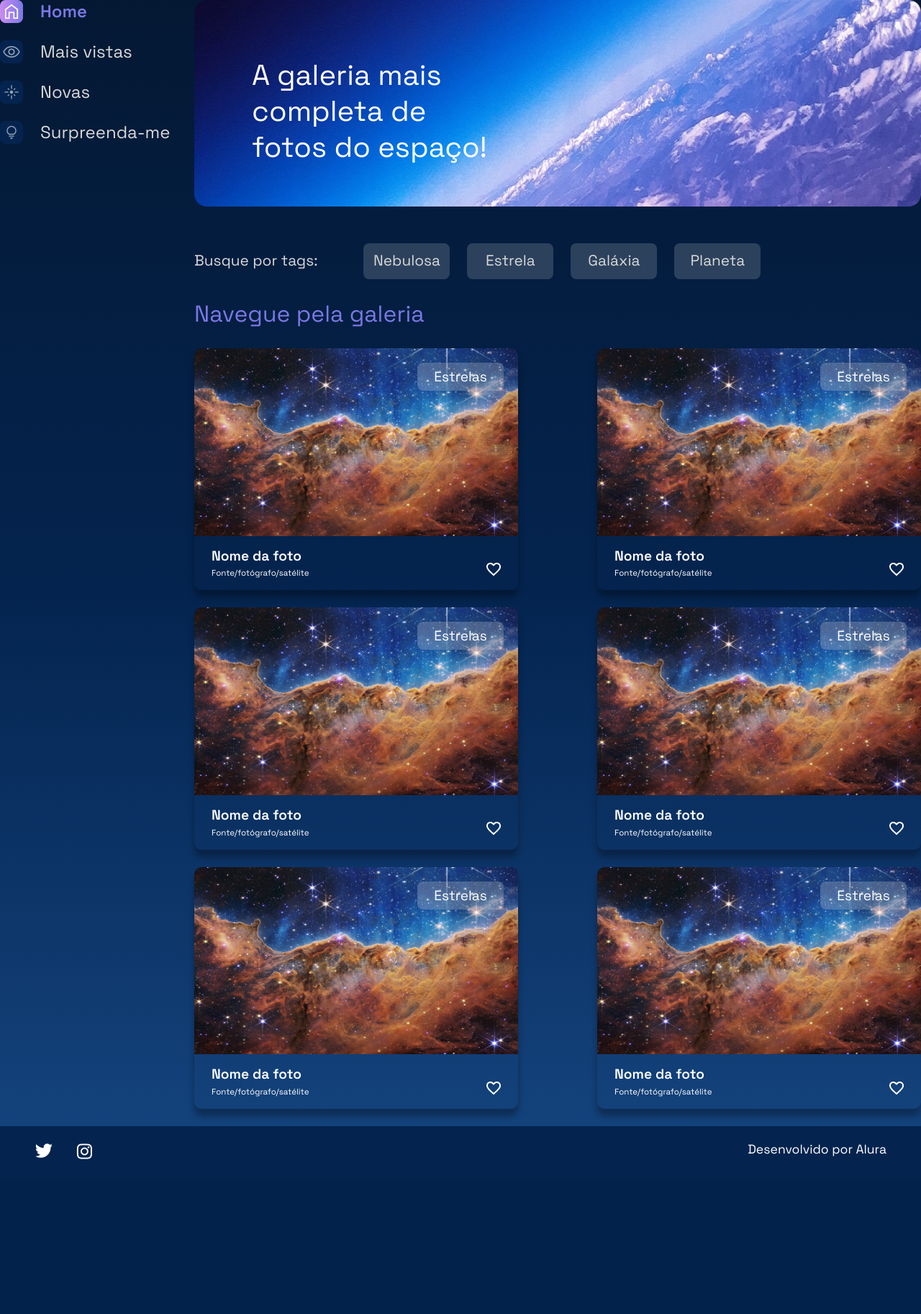
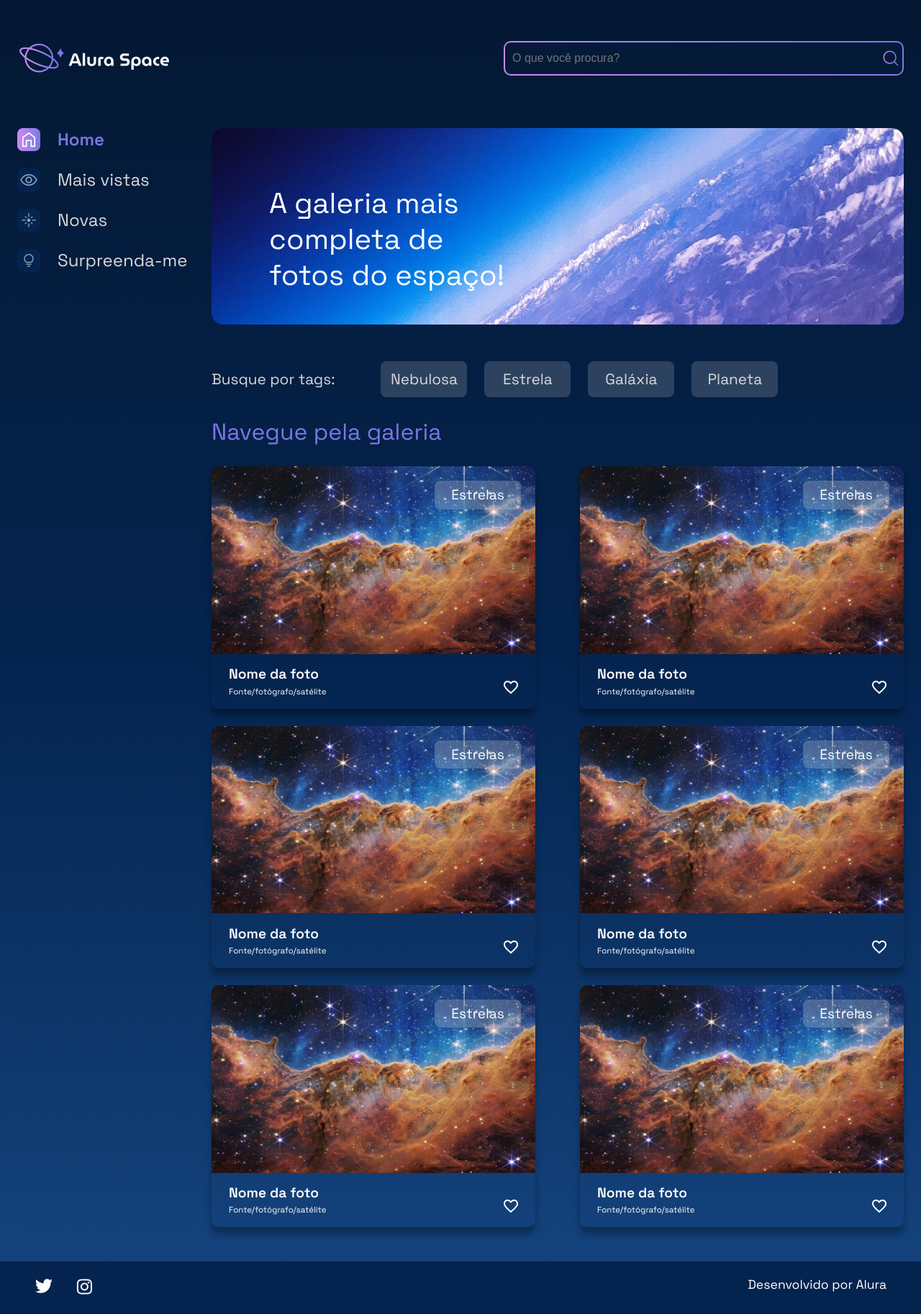
Before and after one commit to Hamilton-HDC/Alura_space, a Django app: page / in a window 1280 px wide. Shown: the whole page at 72% size. Before the commit the page ends 1611 px from the top, so only its background shows below. Run offline with Django 5.2, Linux system fonts and the light colour scheme.

Commit message:
Vontando parte do body

```diff
--- a/templates/galeria/index.html
+++ b/templates/galeria/index.html
@@ -1,7 +1,17 @@
 {% extends 'galeria/base.html' %}
 {% load static %}
 {% block content %}
-
+<body>
+   <div class="pagina-inicial">
+      <header class="cabecalho">
+         <img src="{% static '/assets/logo/Logo(2).png'%}" alt="Logo da Alura Space" />
+         <div class="cabecalho__busca">
+            <div class="busca__fundo">
+               <input class="busca__input" type="text" placeholder="O que você procura?">
+               <img class="busca__icone" src="{% static '/assets/ícones/1x/search.png' %}" alt="ícone de search">
+            </div>
+         </div>
+      </header>
       <main class="principal">
          <section class="menu-lateral">
             <nav class="menu-lateral__navegacao">
```
